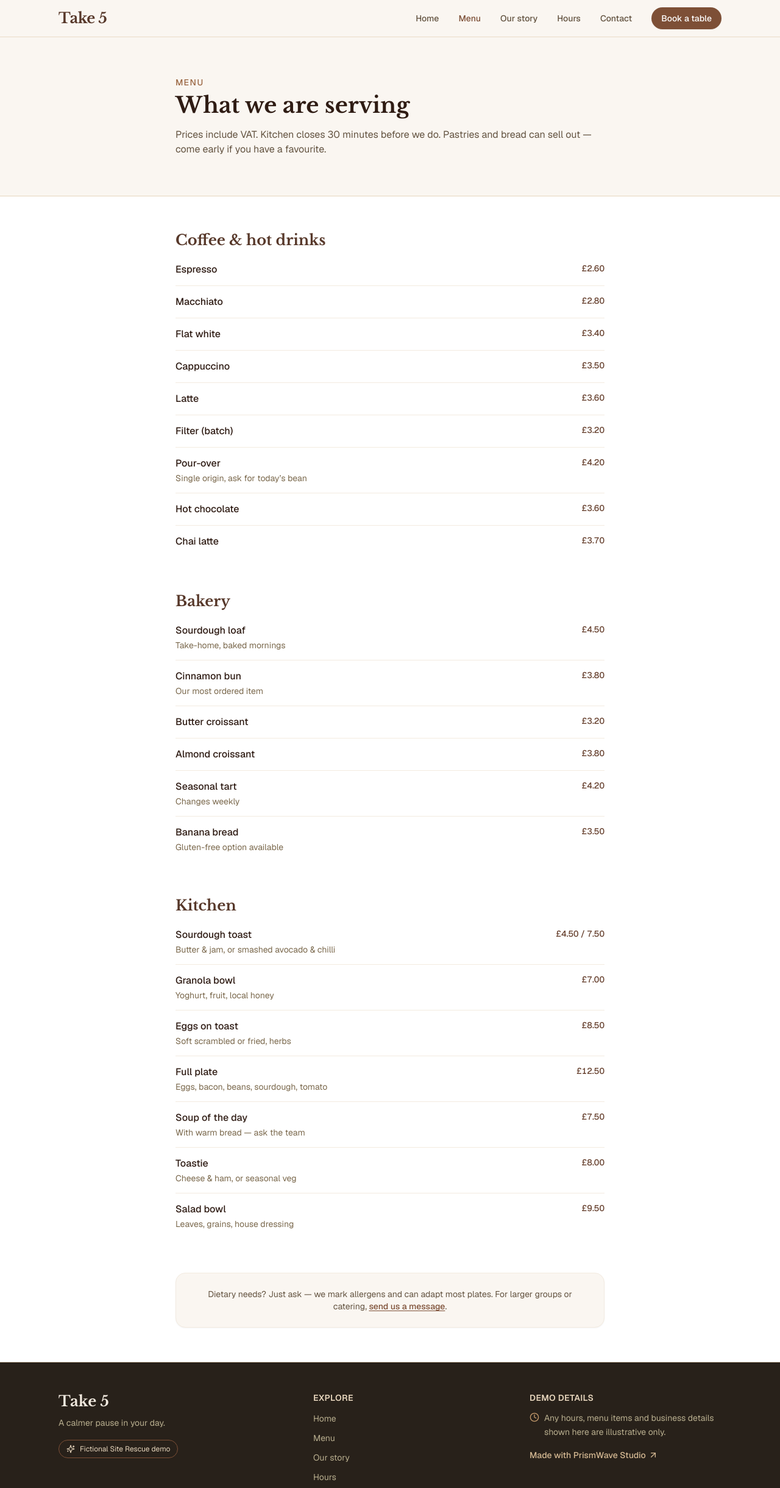
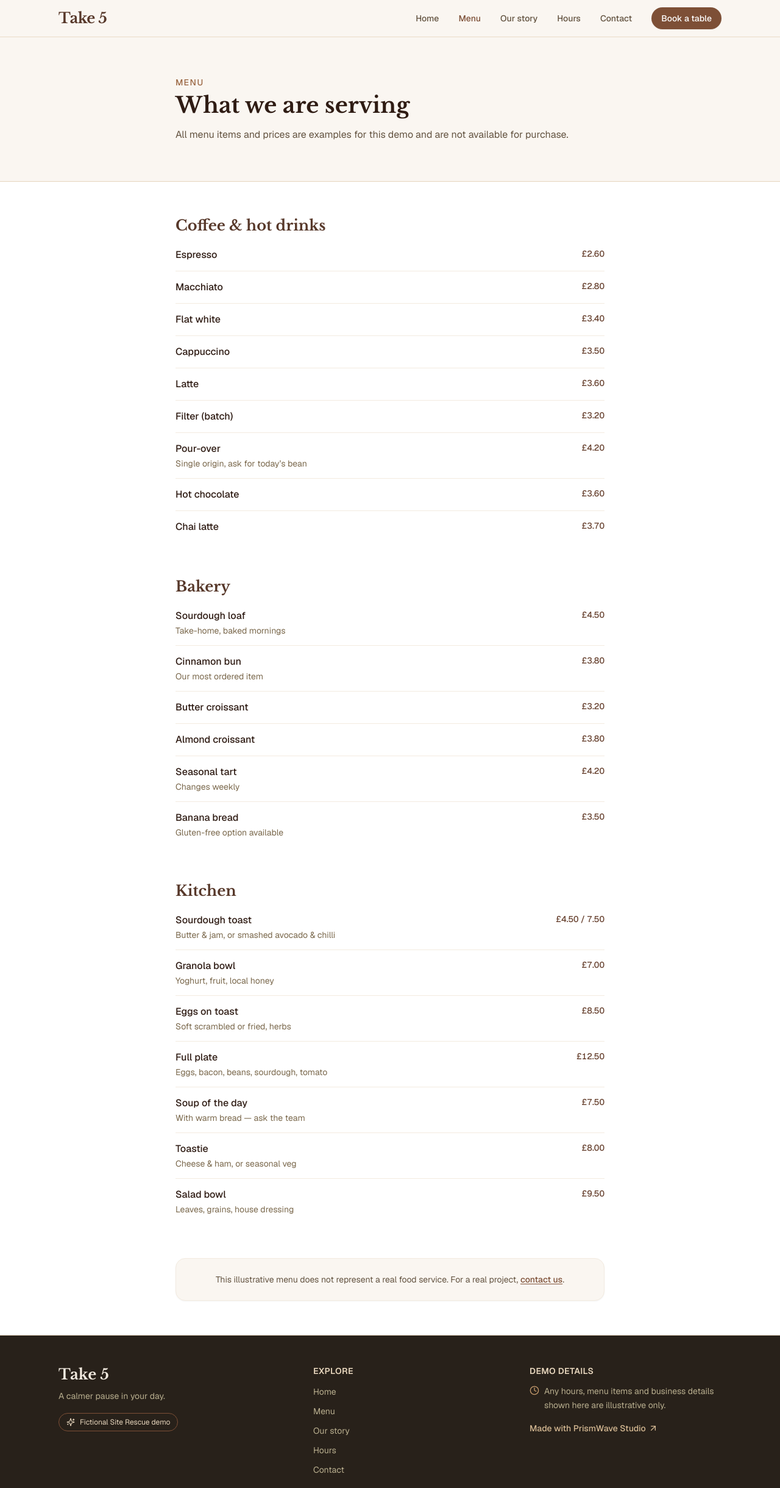
Before and after one commit to YoichiDev-tech/hearth-and-oak, a Next.js app: page /menu in a window 1280 px wide. Shown: the top 2440 px of the page at 61% size. Built offline with nearby package versions, Linux system fonts and the light colour scheme.

Commit message:
Rebrand and refine Take 5 Site Rescue demo

```diff
--- a/src/app/menu/page.tsx
+++ b/src/app/menu/page.tsx
@@ -4,7 +4,7 @@ import Link from "next/link";
 export const metadata: Metadata = {
   title: "Menu",
   description:
-    "Coffee, pastries, breakfast and lunch at Hearth & Oak, Ancoats. Menu changes with the season.",
+    "Illustrative coffee, bakery and lunch menu for the fictional Take 5 café concept.",
 };
 
 // I structure the menu so it is scannable on a phone — short sections,
@@ -111,8 +111,7 @@ export default function MenuPage() {
             What we are serving
           </h1>
           <p className="mt-4 text-oak-700">
-            Prices include VAT. Kitchen closes 30 minutes before we do. Pastries
-            and bread can sell out — come early if you have a favourite.
+            All menu items and prices are examples for this demo and are not available for purchase.
           </p>
         </div>
       </section>
@@ -124,13 +123,12 @@ export default function MenuPage() {
 
         <div className="card-surface-soft text-center">
           <p className="text-sm text-oak-700">
-            Dietary needs? Just ask — we mark allergens and can adapt most
-            plates. For larger groups or catering,{" "}
+            This illustrative menu does not represent a real food service. For a real project,{" "}
             <Link
               href="/contact"
               className="font-medium text-hearth-700 underline underline-offset-2"
             >
-              send us a message
+              contact us
             </Link>
             .
           </p>
```
